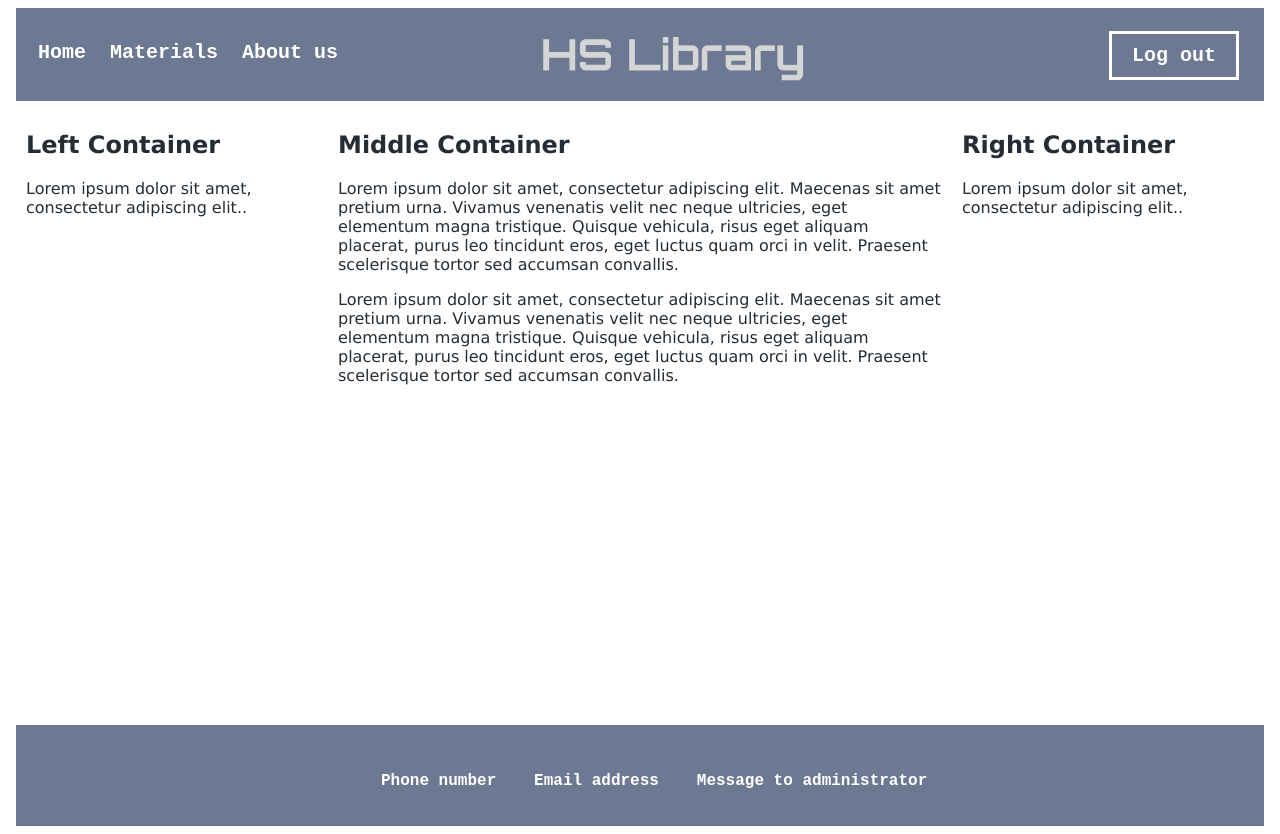
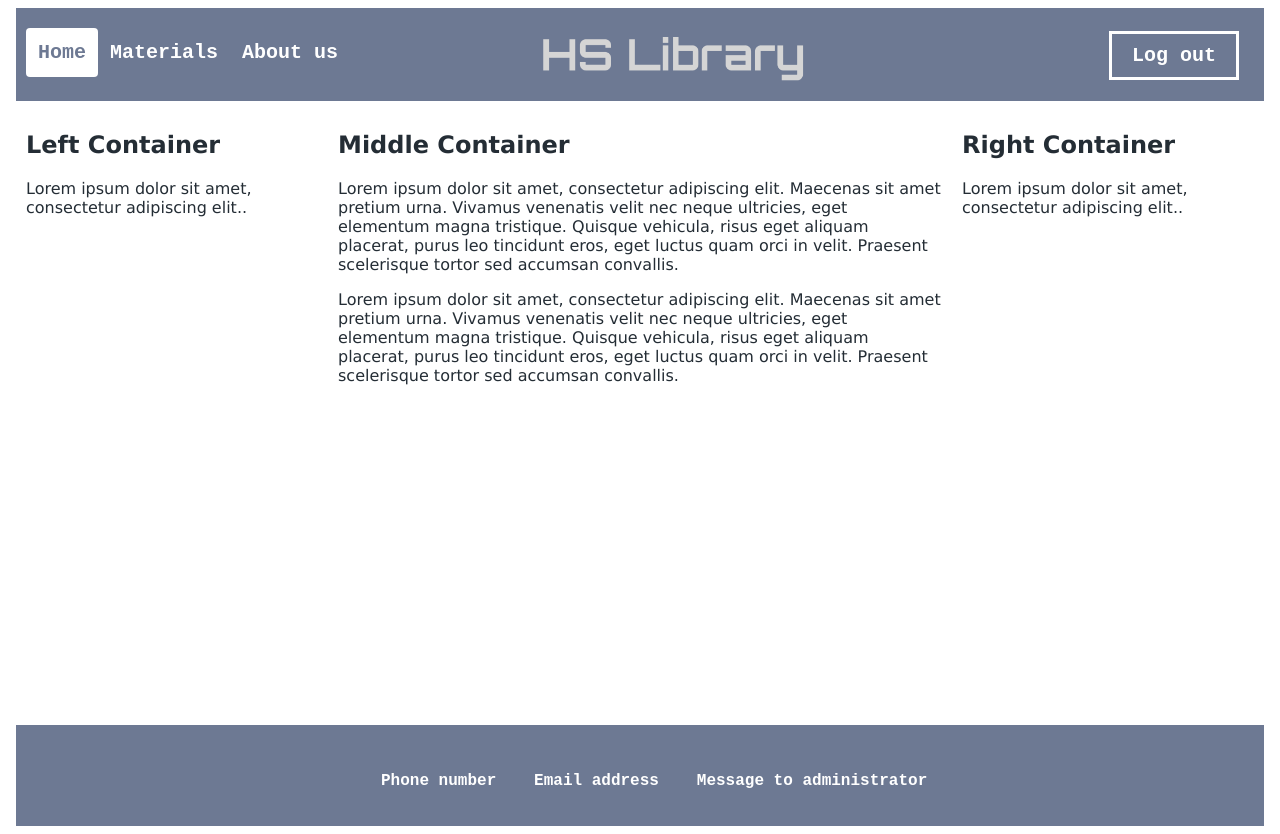
Before and after one commit to AmmarBerkovic/HSS, an Angular app: page / in a window 1280 px wide. Built offline with nearby package versions, Linux system fonts and the light colour scheme.

Commit message:
active home, materials and about us layout in header

```diff
--- a/src/app/header/header.component.html
+++ b/src/app/header/header.component.html
@@ -4,9 +4,9 @@
  </a>
 <div class="header">
 <div class="header-left">
-  <a href="index.html">Home</a>
-  <a routerLink="materials">Materials</a>
-  <a routerLink="about">About us</a>
+  <a href="index.html" (click)='setHomeLayout()' [ngStyle]="{'background-color' : activeLayout === 1 ? 'white' : '', 'color' : activeLayout === 1 ? '#6D7993':''}">Home</a>
+  <a routerLink="materials" (click)='setMaterialsLayout()' [ngStyle]="{'background-color' : activeLayout === 2 ? 'white' : '', 'color' : activeLayout === 2 ? '#6D7993':''}">Materials</a>
+  <a routerLink="about" (click)='setAboutUsLayout()' [ngStyle]="{'background-color' : activeLayout === 3 ? 'white' : '', 'color' : activeLayout === 3 ? '#6D7993':''}">About us</a>
 </div>
 
 <div class="header-right">
--- a/src/app/header/header.component.ts
+++ b/src/app/header/header.component.ts
@@ -6,10 +6,20 @@ import { Component, OnInit } from '@angular/core';
   styleUrls: ['./header.component.css']
 })
 export class HeaderComponent implements OnInit {
+  activeLayout: number = 1;
 
   constructor() { }
 
   ngOnInit(): void {
   }
 
+  setHomeLayout(){
+    this.activeLayout = 1;
+  }
+  setMaterialsLayout(){
+    this.activeLayout = 2;
+  }
+  setAboutUsLayout(){
+    this.activeLayout = 3;
+  }
 }
```
